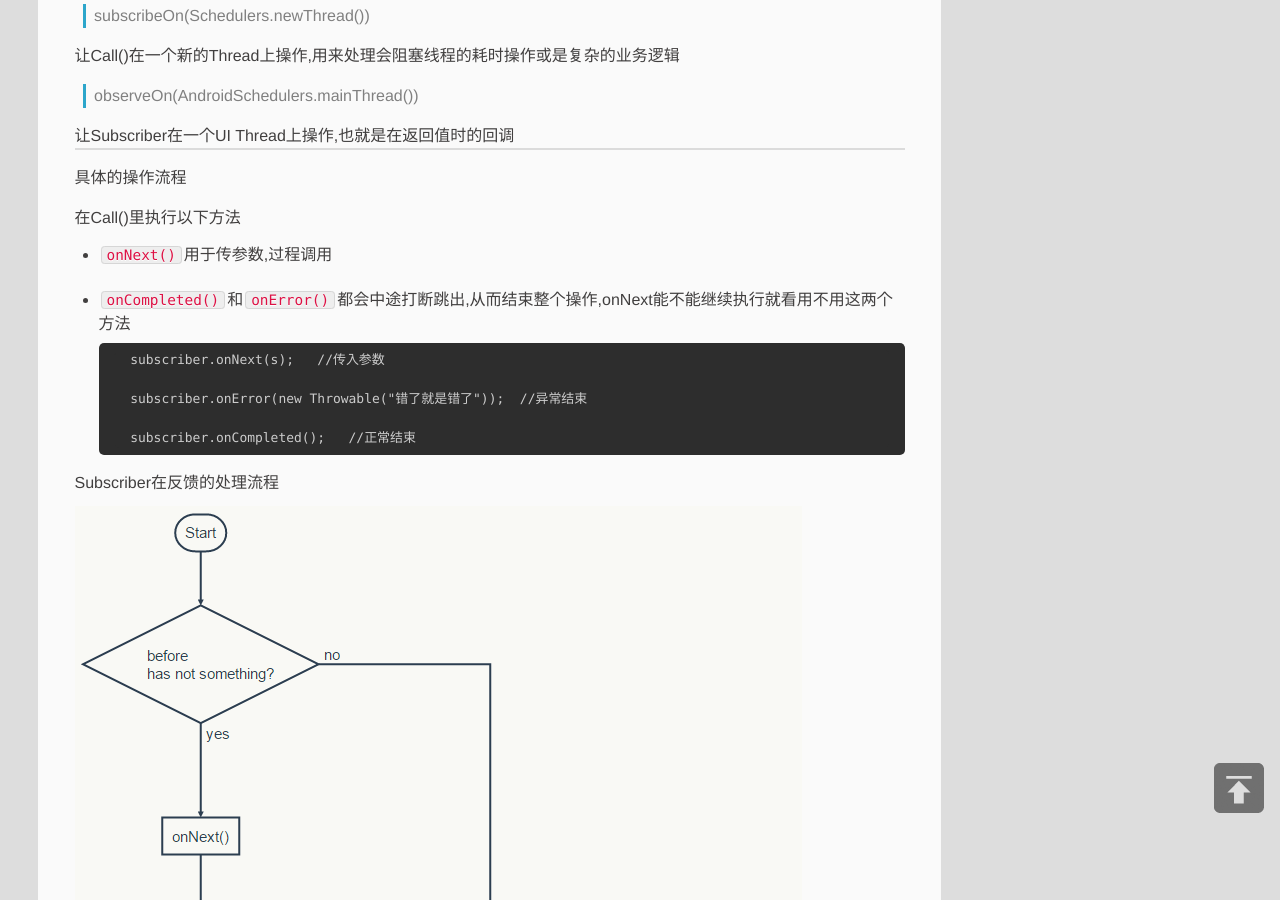
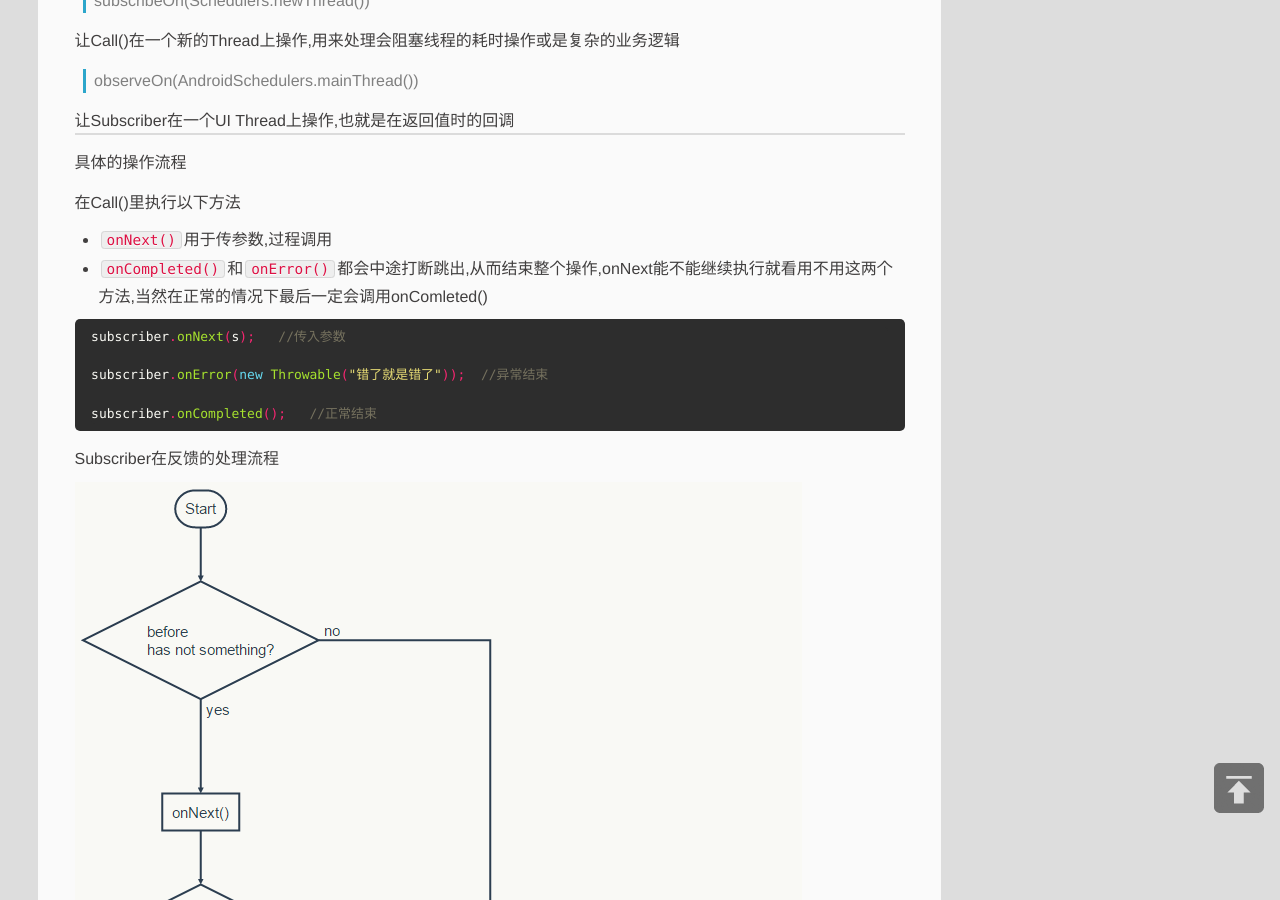
Before and after one commit to fylder/fylder.github.io, a Jekyll site: the page built from _posts/2016-03-28-RxJava-first.md, in a window 1280 px wide and 900 px high, scrolled down 1220 px. Built offline with Jekyll 4.4.1, drawn with Linux system fonts in a browser that asks for light colours; Markdown is read by kramdown in place of the engine named in the settings; comment, search, counter and statistics services are not loaded.

Commit message:
Update 2016-03-28-RxJava-first.md

````diff
--- a/_posts/2016-03-28-RxJava-first.md
+++ b/_posts/2016-03-28-RxJava-first.md
@@ -13,7 +13,7 @@
 
 [RxJava](http://reactivex.io)从去年开始，就开始流行起来，那时还不太在意，而看到那些技术周刊总是提及后，也去了解一番，在经常使用CallBack很容易就了解RxJava是怎么回事，说太多的原理也是抽象，简单粗暴的弄出结果了再说。
 
-#####一: 定义想干什么
+**一: 定义想干什么**
 ```java
 Observable<String> observable = Observable.create(new Observable.OnSubscribe<String>() {
     @Override
@@ -22,7 +22,7 @@
 
     }).subscribeOn(Schedulers.newThread()).observeOn(AndroidSchedulers.mainThread());
 ```
-#####二: 定义怎么处理
+**二: 定义怎么处理**
 ```java
 Subscriber<String> subscriber=new Subscriber<String>() {
      @Override
@@ -39,7 +39,7 @@
 
      };
 ```
-#####三: 执行
+**三: 执行**
 ```java
 observable.subscribe(subscriber);
 ```
@@ -64,14 +64,15 @@
 
 在Call()里执行以下方法
 * `onNext()`用于传参数,过程调用
-* `onCompleted()`和`onError()`都会中途打断跳出,从而结束整个操作,onNext能不能继续执行就看用不用这两个方法
+* `onCompleted()`和`onError()`都会中途打断跳出,从而结束整个操作,onNext能不能继续执行就看用不用这两个方法,当然在正常的情况下最后一定会调用onComleted()
 
+```java
+subscriber.onNext(s);   //传入参数
 
-		subscriber.onNext(s);   //传入参数
+subscriber.onError(new Throwable("错了就是错了"));  //异常结束
 
-		subscriber.onError(new Throwable("错了就是错了"));  //异常结束
-
-	    subscriber.onCompleted();   //正常结束
+subscriber.onCompleted();   //正常结束
+```
 
 
 
````
